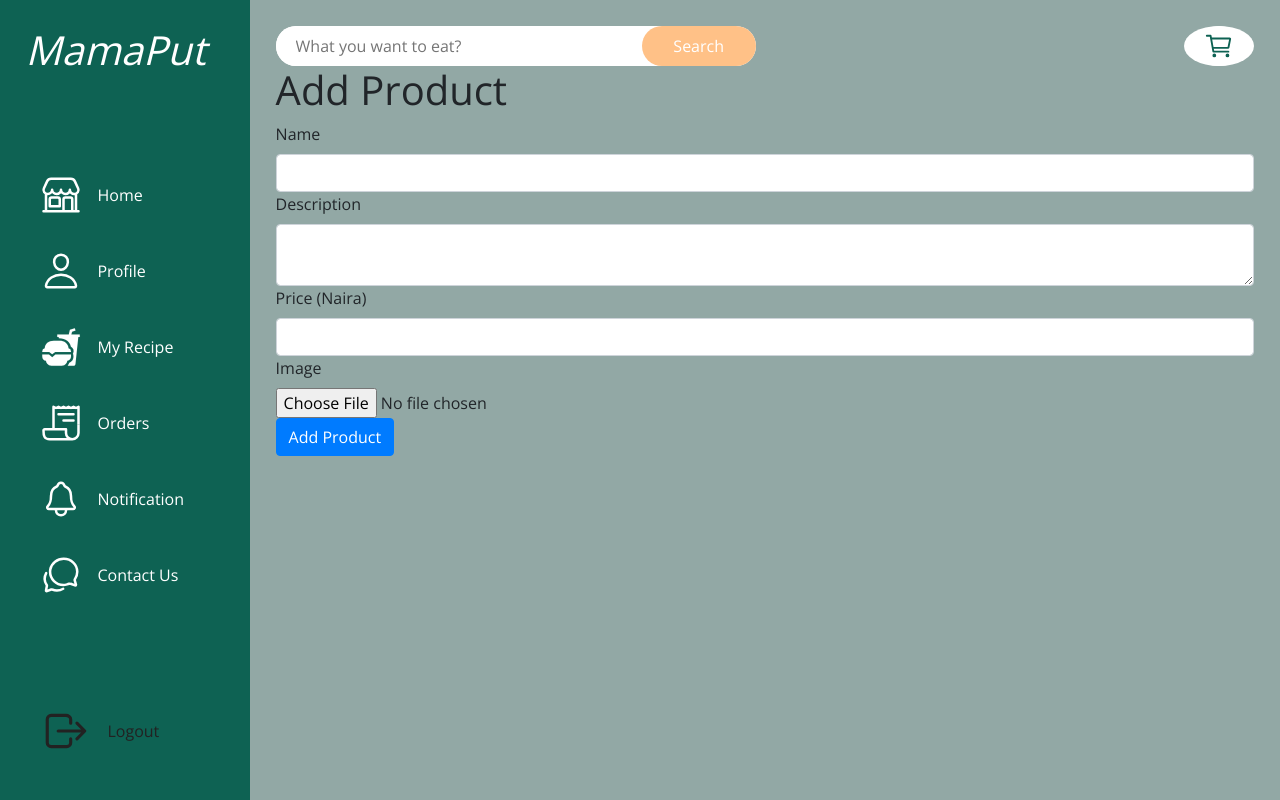
After one commit to Demidorn/demi-foods, a Flask app: page /admin/products/add in a window 1280 px wide. The commit adds this page. Run offline with Flask 3, Linux system fonts and the light colour scheme; parts of the project's set-up code (start-up, migrations or seed data) failed here and were passed over; some libraries are stand-ins or nearby versions.

Commit message:
added html files, class models, reg forms, routes

```diff
--- a/App/v1/forms.py
+++ b/App/v1/forms.py
@@ -1,7 +1,8 @@
 #!/usr/bin/python3
 """ Forms collection """
 from flask_wtf import FlaskForm
-from wtforms import StringField, PasswordField, SubmitField, BooleanField
+from wtforms import StringField, PasswordField, SubmitField, BooleanField, HiddenField, TextAreaField, NumberRange
+from wtforms import DecimalField, FileField, FileAllowed
 from wtforms.validators import DataRequired, Email, Length, EqualTo, ValidationError
 from App.v1.models import User
 
@@ -28,3 +29,33 @@ class LoginForm(FlaskForm):
     pwd = PasswordField('Password', validators=[DataRequired()])
     remember = BooleanField('Remember me')
     submit = SubmitField('Sign in')
+
+
+class AddToCartForm(FlaskForm):
+    """ Add to cart form """
+    product_id = HiddenField('Product ID', validators=[DataRequired()])
+    product_name = HiddenField('Product Name', validators=[DataRequired()])
+    quantity = StringField('Quantity', validators=[DataRequired(), NumberRange(min=1)])
+    submit = SubmitField('Add to cart')
+
+
+class MakeOrderForm(FlaskForm):
+    full_name = StringField('Full name', validators=[DataRequired(), Length(min=2, max=40)])
+    phone_number = StringField('Phone number', validators=[DataRequired()])
+    address = TextAreaField('Address', validators=[DataRequired()])
+    submit = SubmitField('Make order')
+
+
+class UpdateOrderForm(FlaskForm):
+    full_name = StringField('Full Name', validators=[DataRequired()])
+    phone_number = StringField('Phone Number', validators=[DataRequired()])
+    address = StringField('Address', validators=[DataRequired()])
+    submit = SubmitField('Update Order')
+
+
+class NewProductForm(FlaskForm):
+    name = StringField('Name', validators=[DataRequired(), Length(min=2, max=100)])
+    description = TextAreaField('Description', validators=[DataRequired()])
+    price = DecimalField('Price (Naira)', validators=[DataRequired(), NumberRange(min=0.01)])
+    image = FileField('Image', validators=[FileAllowed(['jpg', 'png'])])
+    submit = SubmitField('Add Product')
--- a/App/v1/routes.py
+++ b/App/v1/routes.py
@@ -1,10 +1,16 @@
 #!/usr/bin/python3
 """ all site routes """
 from App.v1 import app, db, bcrypt
-from App.v1.forms import RegForm, LoginForm
+from App.v1.forms import RegForm, LoginForm, AddToCartForm, MakeOrderForm, UpdateOrderForm, NewProductForm
 from App.v1.models import User, Product, Order
-from flask import render_template, url_for, flash, redirect
-from flask_login import login_user, current_user, logout_user, login_required
+from flask import render_template, url_for, flash, redirect, session, request, abort, secure_filename
+from flask_login import login_user, current_user, logout_user, login_required, admin_required
+from models import Cart
+import os
+
+#@login_manager.user_loader
+#def user_loader(user_id):
+   #clear return User.query.get(int(user_id))
 
 
 @app.route('/dashboard', strict_slashes=False)
@@ -23,6 +29,7 @@ def landingPage():
         returns the landing Page
     """
     return render_template('landingPage.html', title='Home-Page')
+
 
 @app.route('/login', methods=['GET', 'POST'], strict_slashes=False)
 def login():
@@ -60,6 +67,7 @@ def contactUs():
 
 
 @app.route('/recipe', strict_slashes=False)
+@login_required
 def recipe():
     """
         returns the recipe Page
@@ -67,12 +75,124 @@ def recipe():
     return render_template('recipe.html', title='Recipe')
 
 
-@app.route('/order', strict_slashes=False)
-def orders():
+@app.route('/order/<int:product_id>', methods=['GET', 'POST'], strict_slashes=False)
+@login_required
+def orders(product_id):
     """
         returns order the Page
     """
-    return render_template('order.html', title='Order')
+    form = MakeOrderForm()
+    product = Product.query.get_or_404(product_id)
+
+    if request.method == 'POST':
+        if form.validate_on_submit():
+            if is_product_in_cart(current_user.id, product_id):
+                return redirect(url_for('cart'))
+            order = Order(full_name=form.full_name.data, phone_number=form.phone_number.data,
+                        address=form.address.data, user_id=current_user.id)
+            db.session.add(order)
+            db.session.commit()
+            flash('Order placed successfully', 'success')
+            return redirect(url_for('product-display'))
+        else:
+            flash('Order not placed', 'danger')
+            return redirect(url_for('orders', product_id=product_id))
+
+    return render_template('make-order.html', title='Order', form=form, product=product)
+
+
+
+
+def is_product_in_cart(user_id, product_id):
+        """Check if the product is already in the user's cart"""
+        return Cart.query.filter_by(user_id=user_id, product_id=product_id).first() is not None
+
+
+
+@app.route('/admin/orders/<int:order_id>/update', methods=['GET', 'POST'], strict_slashes=False)
+@admin_required
+def update_order(order_id):
+    """
+        returns the update order Page
+    """
+    order = Order.query.get_or_404(order_id)
+    form = UpdateOrderForm(obj=order)
+    if form.validate_on_submit():
+        form.populate_obj(order)
+        db.session.commit()
+        flash('Order updated successfully', 'success')
+        return redirect(url_for('admin_orders'))
+    return render_template('update-order.html', title='Update Order', form=form, order=order)
+
+
+
+@app.route('/admin/orders/<int:order_id>/delete', methods=['POST'], strict_slashes=False)
+@admin_required
+def delete_order(order_id):
+    """
+        returns the delete order Page
+    """
+    order = Order.query.get_or_404(order_id)
+    db.session.delete(order)
+    db.session.commit()
+    flash('Order deleted successfully', 'success')
+    return redirect(url_for('admin_orders'))
+
+
+
+@app.route('/admin/products/add', methods=['GET', 'POST'])
+@admin_required
+def add_product():
+    """
+        create a new Product object with data from the form
+    """
+    form = NewProductForm()
+    if form.validate_on_submit():
+        new_product = Product(
+            name=form.name.data,
+            description=form.description.data,
+            price=form.price.data
+        )
+        image = form.image.data
+        if image:
+            filename = secure_filename(image.filename)
+            image_path = os.path.join(app.config['UPLOAD_FOLDER'], filename)
+            image.save(image_path)
+            new_product.image = image_path
+
+
+        db.session.add(new_product)
+        db.session.commit()
+
+        flash('New product added successfully', 'success')
+        return redirect(url_for('product_listing'))
+
+    return render_template('add_product.html', title='Add Product', form=form)
+
+@app.route('/add_to_cart/<int:product_id>', methods=['GET', 'POST'], strict_slashes=False)
+def add_to_cart(product_id):
+    """
+        returns the add to cart Page
+    """
+    if request.method == 'POST':
+        form = AddToCartForm()
+        product = Product.query.get_or_404(product_id)
+        if form.validate_on_submit():
+            quantity = form.quantity.data
+            cart = session.get('cart', {})
+            if product_id in cart:
+                #cart[product_id]['quantity'] += form.quantity.data
+                cart[product_id] = int(cart[product_id]) + int(quantity)
+            else:
+                cart[product_id] = {'name': product.name, 'price': product.price, 'quantity': quantity}
+            session['cart'] = cart
+            flash('Product added to cart', 'success')
+            return redirect(url_for('landingPage'))
+
+        form.product_id.data = product.id
+        form.product_name.data = product.name
+
+    return render_template('add_to_cart.html', title='Add to cart', product=product, form=form)
 
 
 @app.route('/profile', strict_slashes=False)
@@ -109,3 +229,9 @@ def logout():
     """ function logs out of the users session """
     logout_user()
     return redirect(url_for('landingPage'))
+
+
+
+@app.errorhandler(404)
+def page_not_found(e):
+    return render_template('404.html'), 404
--- /dev/null
+++ b/App/v1/templates/add_product.html
@@ -0,0 +1,24 @@
+<!-- add_product.html -->
+{% extends "dashboard.html" %}
+{% block title %}{{ title }}{% endblock %}
+{% block content %}
+    <h1>{{ title }}</h1>
+    <form method="post" enctype="multipart/form-data">
+        {{ form.hidden_tag() }}
+        <div>
+            {{ form.name.label }} {{ form.name(class="form-control") }}
+        </div>
+        <div>
+            {{ form.description.label }} {{ form.description(class="form-control") }}
+        </div>
+        <div>
+            {{ form.price.label }} {{ form.price(class="form-control") }}
+        </div>
+        <div>
+            {{ form.image.label }} {{ form.image(class="form-control-file") }}
+        </div>
+        <div>
+            {{ form.submit(class="btn btn-primary") }}
+        </div>
+    </form>
+{% endblock %}
```
Also changed, not shown: App/v1/models.py (+25 -1 lines), App/v1/templates/addcart.html (added, +33 -0 lines), App/v1/templates/layout.html (added, +27 -0 lines), App/v1/templates/order.html (+39 -3 lines), App/v1/templates/product-display.html (added, +14 -0 lines), App/v1/templates/product_listing.html (added, +20 -0 lines), App/v1/templates/update_order.html (added, +20 -0 lines).
